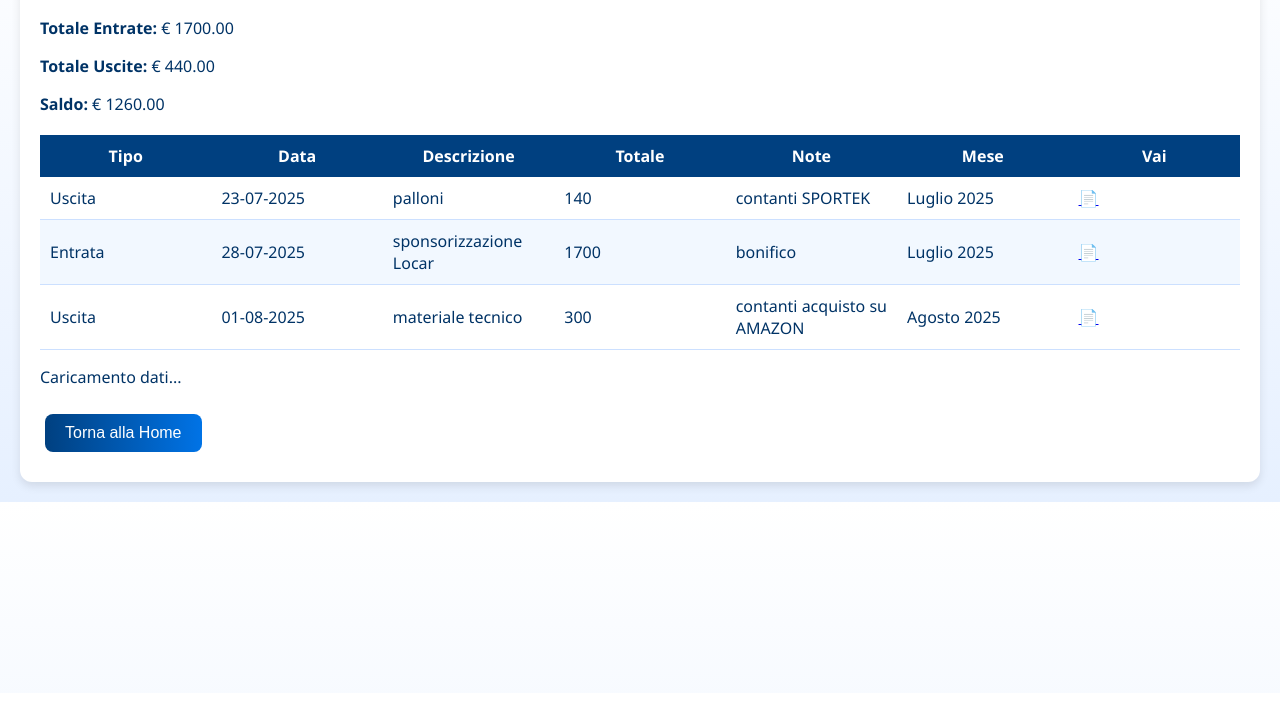
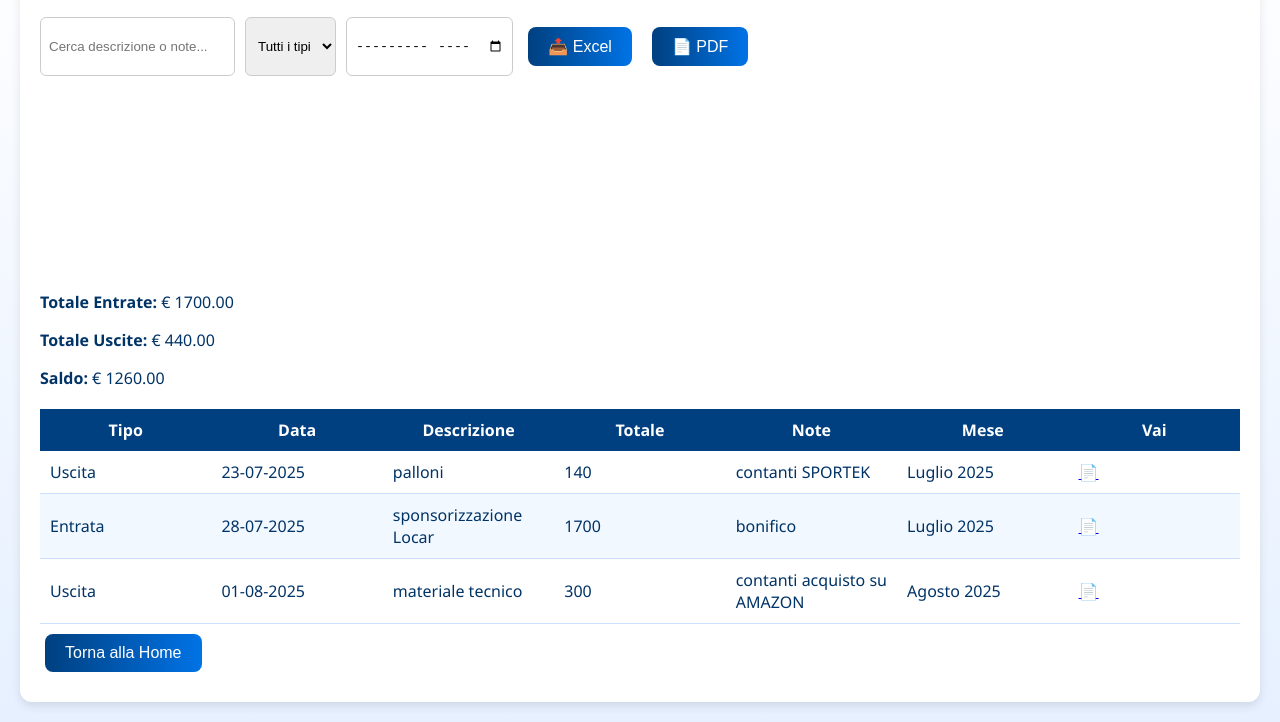
Before and after one commit to MrSperduti/cslaurentum, a plain HTML site: page contabilita.html in a window 1280 px wide. Shown: the part 107-829 px from the top of the page. Before the commit the page ends 800 px from the top, so only its background shows below. Drawn offline with nearby package versions, Linux system fonts and the light colour scheme.

Commit message:
Update contabilita.html

```diff
--- a/contabilita.html
+++ b/contabilita.html
@@ -5,23 +5,43 @@
   <meta name="viewport" content="width=device-width, initial-scale=1.0"/>
   <title>Contabilità - CS LAURENTUM</title>
   <link rel="stylesheet" href="css/style.css" />
+  <script src="https://cdn.jsdelivr.net/npm/chart.js"></script>
+  <script src="https://cdnjs.cloudflare.com/ajax/libs/xlsx/0.18.5/xlsx.full.min.js"></script>
+  <script src="https://cdnjs.cloudflare.com/ajax/libs/FileSaver.js/2.0.5/FileSaver.min.js"></script>
 </head>
 <body>
   <div class="container">
     <h1>Contabilità</h1>
 
-    <!-- Tabella completa con movimenti -->
+    <!-- 🔎 Filtri -->
+    <div class="filtri">
+      <input type="text" id="searchInput" placeholder="Cerca descrizione o note..." />
+      <select id="tipoFiltro">
+        <option value="">Tutti i tipi</option>
+        <option value="Entrata">Entrata</option>
+        <option value="Uscita">Uscita</option>
+      </select>
+      <input type="month" id="meseFiltro" />
+      <button onclick="esportaExcel()">📤 Excel</button>
+      <button onclick="esportaPDF()">📄 PDF</button>
+    </div>
+
+    <!-- 💰 Riepilogo -->
+    <div id="riepilogo" class="totali"></div>
+
+    <!-- 📊 Grafico -->
+    <div id="graficoContainer">
+      <canvas id="graficoMensile"></canvas>
+    </div>
+
+    <!-- 📋 Tabella Movimenti -->
     <div id="tabellaCompleta"></div>
 
-    <!-- Riepilogo totale entrate, uscite e saldo -->
-    <div id="riepilogo">
-      <p>Caricamento dati...</p>
-    </div>
-
+    <!-- 🔙 Torna alla Home -->
     <button onclick="location.href='index.html'">Torna alla Home</button>
   </div>
 
-  <!-- Script che popola la tabella -->
+  <!-- ⚙️ Script -->
   <script src="js/contabilita.js"></script>
 </body>
 </html>
```
